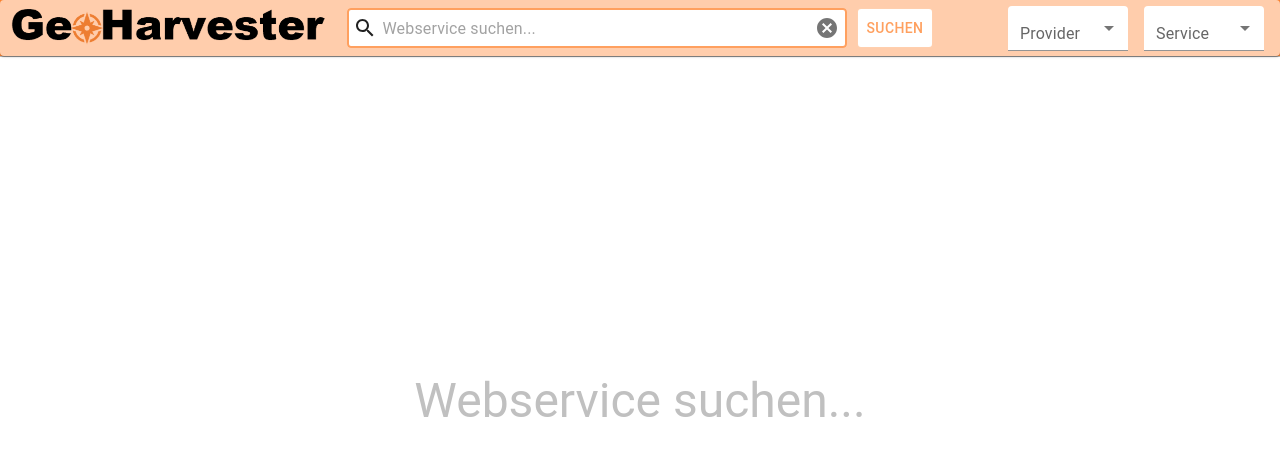
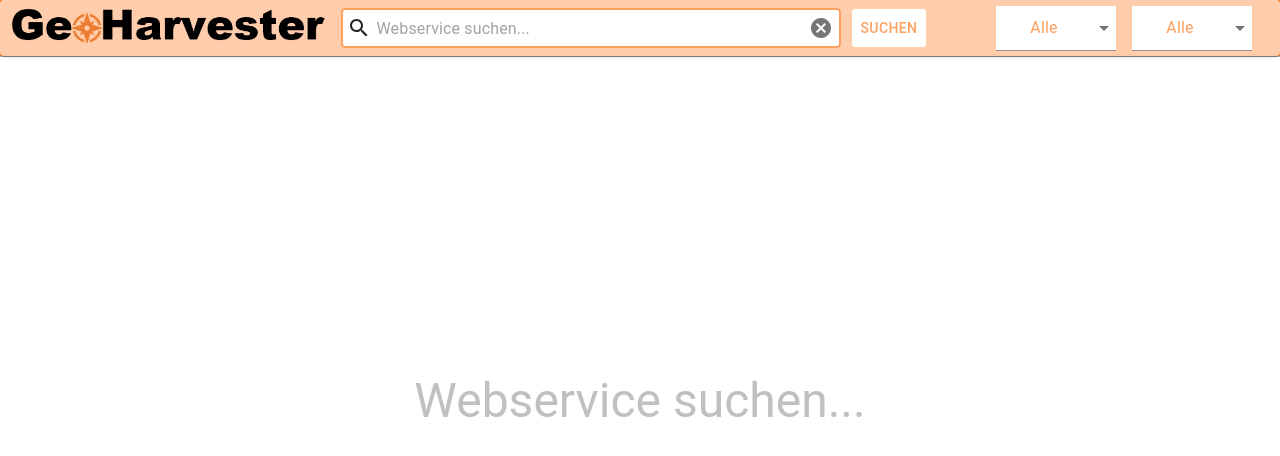
Before and after one commit to FHNW-IVGI/Geoharvester, a React (Create React App) app in the folder client/: page / in a window 1280 px wide. Shown: the top 456 px of the page. Built offline with nearby package versions, Linux system fonts and the light colour scheme.

Commit message:
Dropdown transformation

```diff
--- a/client/src/components/menubar/MenuBar.tsx
+++ b/client/src/components/menubar/MenuBar.tsx
@@ -19,12 +19,16 @@ import Select, { SelectChangeEvent } from "@mui/material/Select";
 const geoharvesterLogo = require("../../img/geoharvester_logo.png");
 
 const ProviderList = [
+  "Alle",
+  "Bund",
+  "Geodienste",
+  "KT_AG",
   "KT_AI",
   "KT_AR",
-  "KT_AG",
+  "KT_BE",
   "KT_BL",
   "KT_BS",
-  "KT_BE",
+  "KT_FR",
   "KT_GE",
   "KT_GL",
   "KT_GR",
@@ -35,16 +39,13 @@ const ProviderList = [
   "KT_SZ",
   "KT_TG",
   "KT_TI",
+  "KT_VD",
   "KT_UR",
   "KT_ZG",
   "KT_ZH",
-  "KT_VD",
-  "KT_FR",
   "FL_LI",
-  "Geodienste",
-  "Bund",
 ];
-const ServiceList = ["wfs", "wms", "wmts"];
+const ServiceList = ["Alle", "wfs", "wms", "wmts"];
 
 export type SearchBarProps = {
   setSearchResult: (searchResult: any) => void;
@@ -56,12 +57,15 @@ export const MenuBar = ({
   setPlaceholderText,
 }: SearchBarProps) => {
   const [searchString, setSearchString] = useState("");
-  const [servicetype, setService] = useState("");
-  const [provider, setProvider] = useState("");
+  const [servicetype, setService] = useState("Alle");
+  const [provider, setProvider] = useState("Alle");
   const [render, setRender] = useState(0);
 
   const triggerSearch = async () => {
-    await getData(searchString, servicetype, provider)
+    const svc = servicetype === "Alle" ? "" : servicetype;
+    const prov = provider === "Alle" ? "" : provider;
+
+    await getData(searchString, svc, prov)
       .then((res) => {
         const { data } = res;
         setSearchResult(data);
@@ -184,14 +188,12 @@ export const MenuBar = ({
         </div>
         <div id="filter">
           <FormControl
-            variant="filled"
+            variant="standard"
             sx={{
               minWidth: 120,
               marginRight: 2,
-              borderBottom: "0px solid white",
             }}
           >
-            <InputLabel id="select-provider-label">Provider</InputLabel>
             <Select
               autoComplete="off"
               labelId="select-provider-label"
@@ -202,13 +204,10 @@ export const MenuBar = ({
                 backgroundColor: "white",
                 textAlign: "center",
                 height: 45,
-                margin: "auto 0",
+                margin: "auto 6",
                 color: "#ffa05f",
               }}
             >
-              <MenuItem value="">
-                <em>None</em>
-              </MenuItem>
               {ProviderList.map((provider) => {
                 return (
                   <MenuItem key={provider} value={provider}>
@@ -218,8 +217,10 @@ export const MenuBar = ({
               })}
             </Select>
           </FormControl>
-          <FormControl variant="filled" sx={{ minWidth: 120, marginRight: 2 }}>
-            <InputLabel id="input-service-label">Service</InputLabel>
+          <FormControl
+            variant="standard"
+            sx={{ minWidth: 120, marginRight: 2 }}
+          >
             <Select
               autoComplete="off"
               defaultValue={""}
@@ -232,13 +233,10 @@ export const MenuBar = ({
                 backgroundColor: "white",
                 textAlign: "center",
                 height: 45,
-                margin: "auto 0",
+                margin: "auto 6",
                 color: "#ffa05f",
               }}
             >
-              <MenuItem value="">
-                <em>None</em>
-              </MenuItem>
               {ServiceList.map((servicetype) => {
                 return (
                   <MenuItem key={servicetype} value={servicetype}>
--- a/client/src/components/results/ServiceRow.tsx
+++ b/client/src/components/results/ServiceRow.tsx
@@ -1,10 +1,17 @@
 import { useState } from "react";
-import { IconButton, TableRow, TableCell, Icon, Tooltip } from "@mui/material";
+import {
+  IconButton,
+  TableRow,
+  TableCell,
+  Icon,
+  Tooltip,
+  styled,
+} from "@mui/material";
 import { Geoservice } from "../../types";
 import KeyboardArrowDownIcon from "@mui/icons-material/KeyboardArrowDown";
 import KeyboardArrowUpIcon from "@mui/icons-material/KeyboardArrowUp";
-
 import { SubRow } from "./SubRow";
+import "../../styles.css";
 
 export const ServiceRow = ({
   row,
@@ -21,6 +28,14 @@ export const ServiceRow = ({
     return `/cantonIcons/${target}.svg`;
   };
 
+  const StyledTableCell = styled(TableCell)(({}) => ({
+    "&": {
+      width: 120,
+      padding: 8,
+      textAlign: "center",
+    },
+  }));
+
   return (
     <>
       <TableRow key={index} onClick={() => setOpen(!open)}>
@@ -29,20 +44,21 @@ export const ServiceRow = ({
             aria-label="expand row"
             size="small"
             onClick={() => setOpen(!open)}
+            style={{ color: "#ffa05f" }}
           >
             {open ? <KeyboardArrowUpIcon /> : <KeyboardArrowDownIcon />}
           </IconButton>
         </TableCell>
         <TableCell>{row.TITLE}</TableCell>
         <TableCell>{row.ABSTRACT}</TableCell>
-        <TableCell>
+        <StyledTableCell>
           <Tooltip title={row.OWNER}>
             <Icon>
               <img src={getIcon()} height={25} width={25} />
             </Icon>
           </Tooltip>
-        </TableCell>
-        <TableCell>{row.SERVICETYPE}</TableCell>
+        </StyledTableCell>
+        <StyledTableCell>{row.SERVICETYPE}</StyledTableCell>
       </TableRow>
       <SubRow row={row} open={open} index={index} />
     </>
--- a/client/src/components/results/ServiceTable.tsx
+++ b/client/src/components/results/ServiceTable.tsx
@@ -38,7 +38,8 @@ export const ServiceTable = ({
   const StyledTableCell = styled(TableCell)(() => ({
     "&": {
       backgroundColor: "#ffa05f",
-      padding: 6,
+      padding: 8,
+      textAlign: "center",
     },
   }));
 
@@ -117,7 +118,7 @@ export const ServiceTable = ({
                         sortDirection={orderBy === col_header ? order : false}
                       >
                         <TableSortLabel
-                          style={{ color: "#ffa05f" }}
+                          style={{ color: "white", textAlign: "center" }}
                           active={true}
                           direction={orderBy === col_header ? order : "desc"}
                           onClick={createSortHandler(col_header)}
--- a/client/src/requests.ts
+++ b/client/src/requests.ts
@@ -32,8 +32,8 @@ enum SERVICETYPE {
     NONE = ""
 }
 
-export const getData = async (query: string, service: string = SERVICETYPE.NONE,  owner: string = "", lang: string = LANG.GER, resultLimit: number = LIMIT) => {
-    const result = await axios(routes.getData, { params: { query, service, owner, lang, resultLimit } });
+export const getData = async (query: string, service: string = SERVICETYPE.NONE, provider: string = "", lang: string = LANG.GER, resultLimit: number = LIMIT) => {
+    const result = await axios(routes.getData, { params: { query, service, provider, lang, resultLimit } });
     const { data } = result;
     return data
 }
--- a/client/src/styles.css
+++ b/client/src/styles.css
@@ -26,6 +26,7 @@
     flex-direction: row;
     justify-content: end;
     width: 30%;
+    padding-right: 12px;
 }
 
 #menubar {
```
